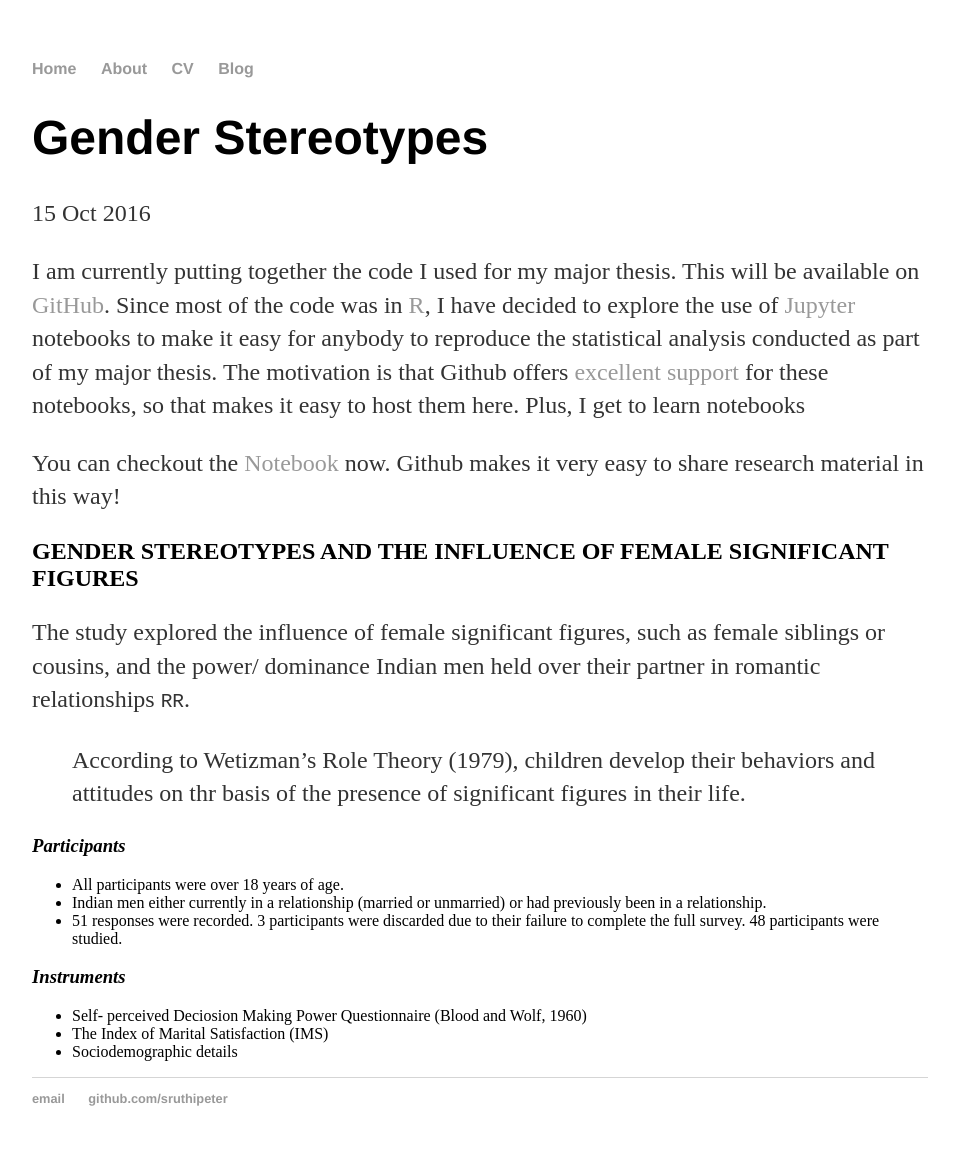
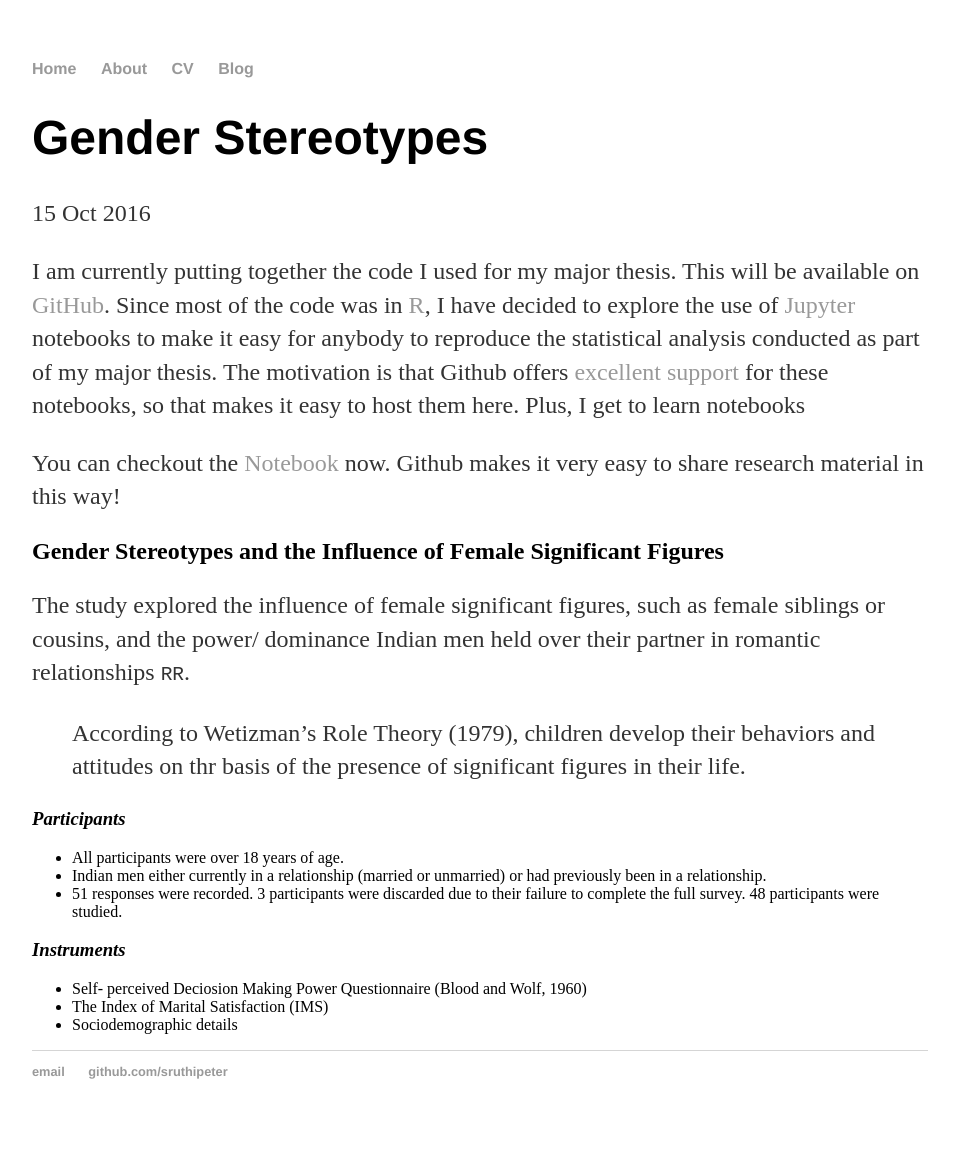
Before and after one commit to sruthipeter/sruthipeter.github.io, a Jekyll site: the page built from _posts/2016-10-16-gender-sterotypes.md, in a window 1280 px wide. Shown: the whole page, without its empty margins (160-1119 px from the left). Built offline with Jekyll 4.4.1, drawn with Linux system fonts in a browser that asks for light colours; after the commit the page ends 1139 px from its top, so only the background shows below that.

```diff
--- a/_posts/2016-10-16-gender-sterotypes.md
+++ b/_posts/2016-10-16-gender-sterotypes.md
@@ -8,7 +8,7 @@ I am currently putting together the code I used for my major thesis. This will b
 
 You can checkout the [Notebook](https://github.com/sruthipeter/gender-stereotypes/blob/master/gender-stereotypes.ipynb) now. Github makes it very easy to share research material in this way!
 
-## **GENDER STEREOTYPES AND THE INFLUENCE OF FEMALE SIGNIFICANT FIGURES**
+## **Gender Stereotypes and the Influence of Female Significant Figures**
 
 The study explored the influence of female significant figures, such as female siblings or cousins, and the power/ dominance Indian men held over their partner in romantic relationships `RR`.
 
```
